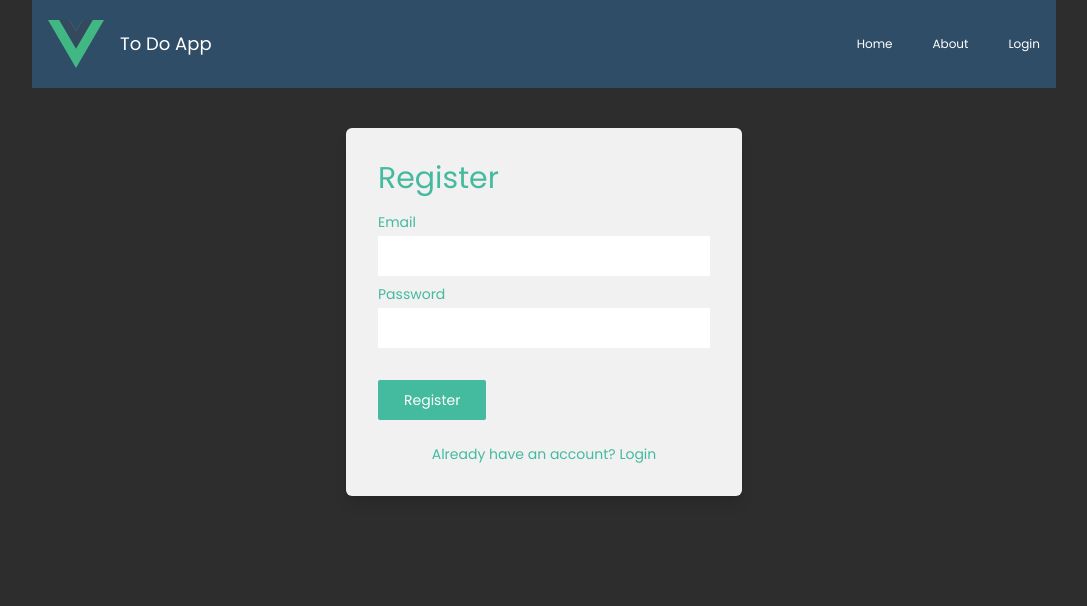
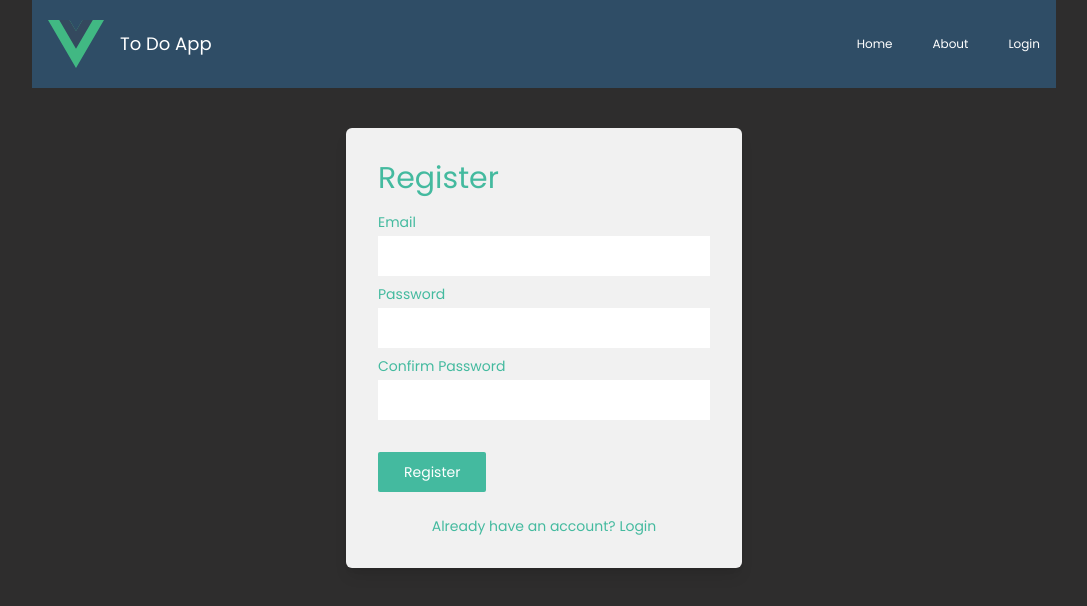
Before and after one commit to Odyseya/Project-Vue-App, a Vue app: page /register in a window 1280 px wide. Shown: the top 606 px of the page, without its empty margins (96-1183 px from the left). Built offline with nearby package versions, Linux system fonts and the light colour scheme; the HTML template or start-up script is replaced by a standard one.

Commit message:
confirmPassword added

```diff
--- a/src/views/RegisterView.vue
+++ b/src/views/RegisterView.vue
@@ -9,15 +9,31 @@ const userStore = useUserStore()
 const errorMsg = ref(null)
 const email = ref('')
 const password = ref('')
-// const confirmPassword = ref(null)
+
+const confirmPassword = ref('')
 
 // bind user's input (user, pass) to register action of userStore
+// const register = async () => {
+//   try {
+//     await userStore.register(email.value, password.value)
+//     router.push({ name: 'home' })
+//   } catch (error) {
+//     console.error(error)
+//   }
+// }
+
+// to test
 const register = async () => {
+  if (password.value !== confirmPassword.value) {
+    alert('Passwords do not match. Please try again.')
+    return
+  }
   try {
     await userStore.register(email.value, password.value)
-    router.push({ name: 'home' })
+    router.push({ name: 'signin' })
   } catch (error) {
     console.error(error)
+    errorMsg.value = 'Registration failed. Please try again.'
   }
 }
 </script>
@@ -55,6 +71,20 @@ const register = async () => {
         />
       </div>
 
+      <!-- Confirm Password Field -->
+      <div class="flex flex-col mb-2">
+        <label for="confirmPassword" class="mb-1 text-sm text-at-light-green"
+          >Confirm Password</label
+        >
+        <input
+          type="password"
+          required
+          class="p-2 text-gray-500 focus:outline-none"
+          id="confirmPassword"
+          v-model="confirmPassword"
+        />
+      </div>
+
       <button
         type="submit"
         class="mt-6 py-2 px-6 rounded-sm self-start text-sm text-white bg-at-light-green duration-200 border-solid border-2 border-transparent hover:border-at-light-green hover:bg-white hover:text-at-light-green"
```
